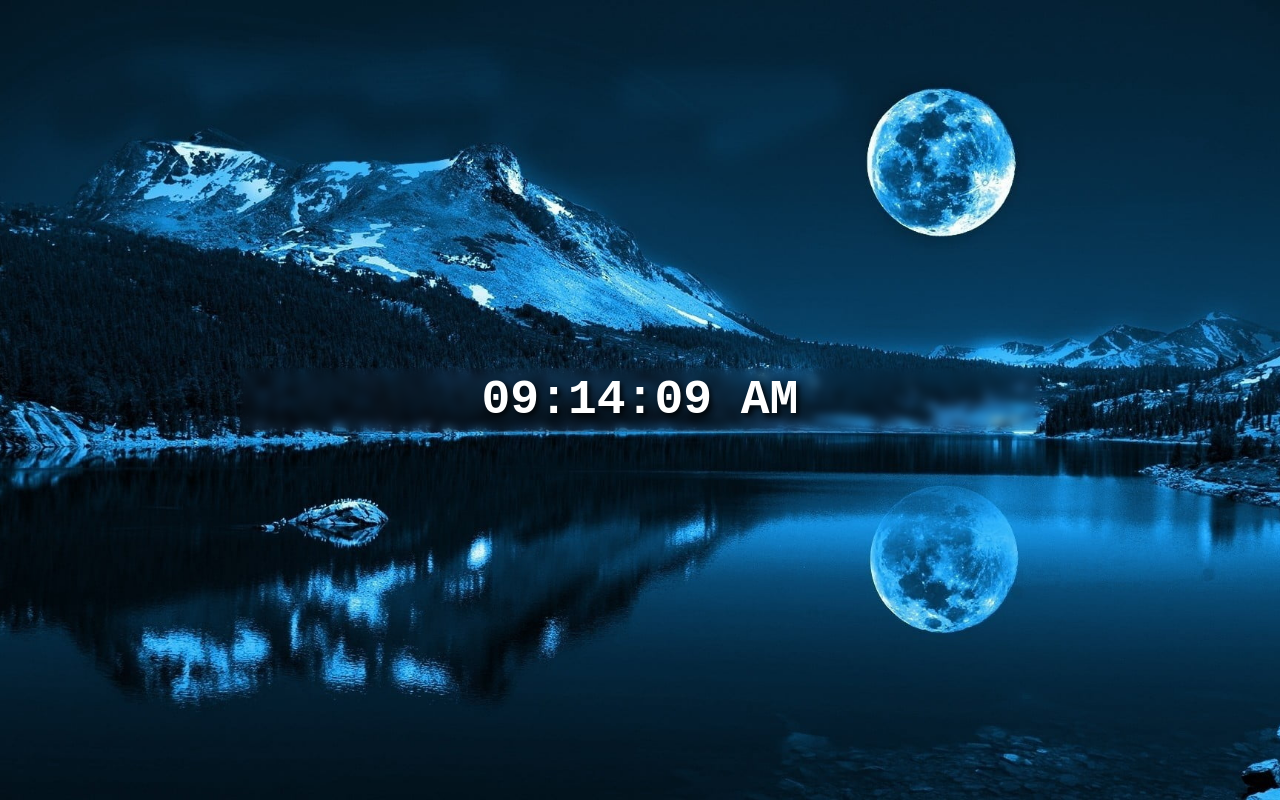
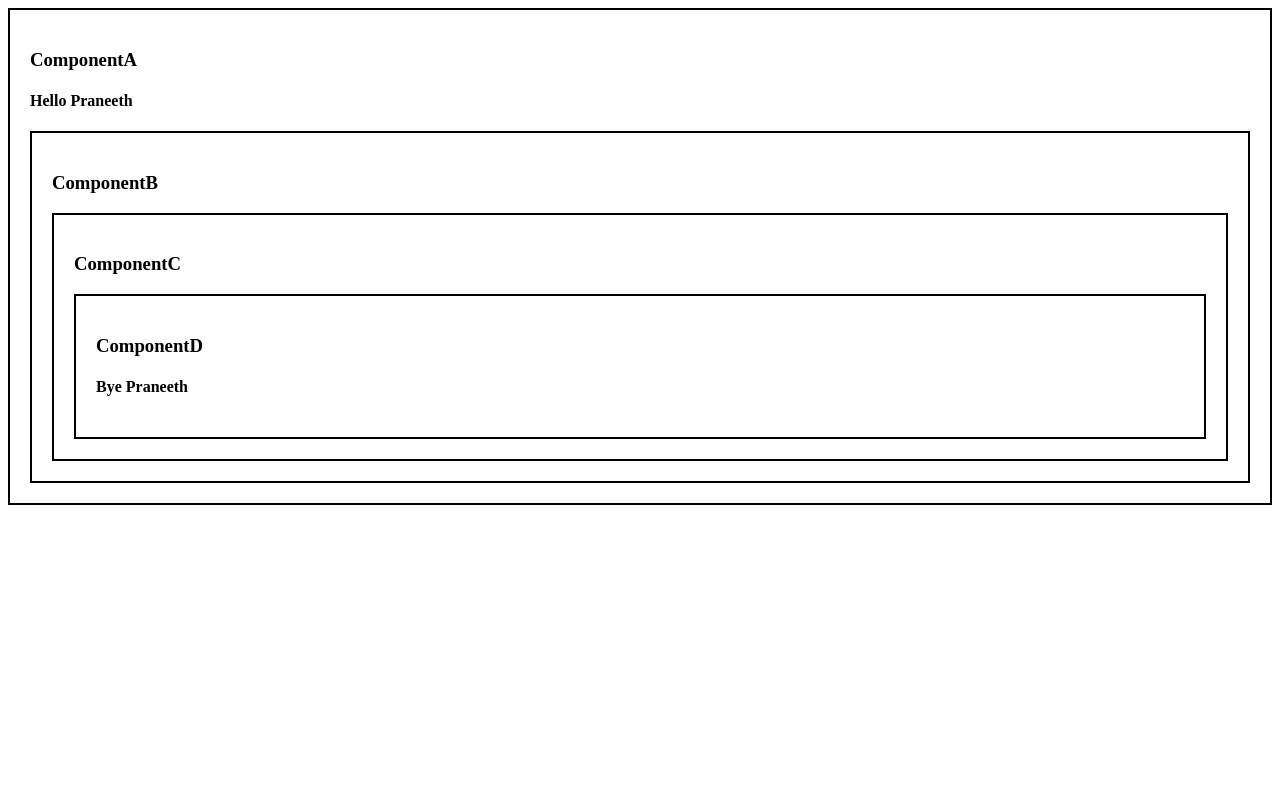
Before and after one commit to DhoniPraneeth/React, a React (Vite) app: page / in a window 1280 px wide. Built offline with nearby package versions, Linux system fonts and the light colour scheme.

Commit message:
..updates

```diff
--- a/src/App.jsx
+++ b/src/App.jsx
@@ -1,7 +1,8 @@
-import DigitalClock from "./DigitalClock.jsx";
+import ComponentA from './UseContext/ComponentA.jsx';
+import "./UseContext/Component.css";
 function App() {
    return (
-      <DigitalClock></DigitalClock>
+      <ComponentA></ComponentA>
    );
 }
 export default App
--- a/src/index.css
+++ b/src/index.css
@@ -1,25 +1,4 @@
-body{
-    background-image: url(assets/background_photo.jpg);
-    background-position: center;
-    background-repeat: no-repeat;
-    background-size: cover;
-    background-attachment: fixed;
-    margin: 0px;
-    display: flex;
-    justify-content: center;
-    min-height: 100vh;
-    align-items: center;
+.heading{
+    border-width: 10px;
+    padding: 20px;
 }
-.clock-container{
-    backdrop-filter: blur(5px);
-    width: 100vh;
-    padding: 5px 0;
-}
-.clock{
-    color: white;
-    font-size: 3rem;
-    font-weight: bold;
-    font-family: monospace;
-    text-shadow: 3px 3px 5px rgba(0, 0, 0, 0.764);
-    text-align: center;
-}
```
